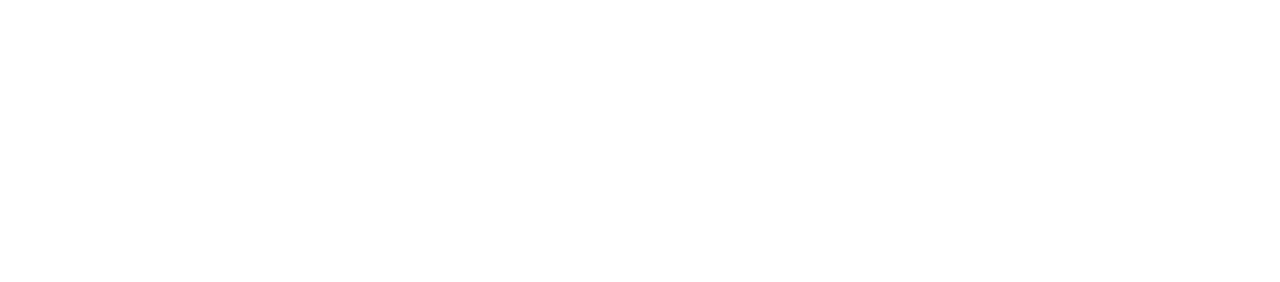
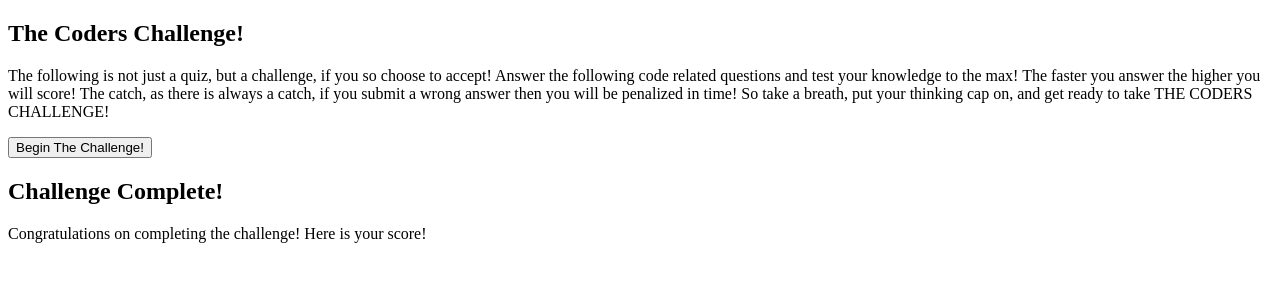
Before and after one commit to tbsanders5/codingquiz, a plain HTML site: page index.html in a window 1280 px wide. Drawn offline with Linux system fonts and the light colour scheme.

Commit message:
wrote HTML index file

```diff
--- a/index.html
+++ b/index.html
@@ -6,6 +6,26 @@
     <title>Coding Quiz</title>
 </head>
 <body>
+    <main class="container">
+        <section id="first-page" class="begin">
+        <h1>The Coders Challenge!</h1>
+        <p>The following is not just a quiz, but a challenge, if you so choose to accept! Answer the following code related questions and test your knowledge to the max! The faster you answer the higher you will score! The catch, as there is always a catch, if you submit a wrong answer then you will be penalized in time! So take a breath, put your thinking cap on, and get ready to take THE CODERS CHALLENGE!
+        </p>
+        <button id="begin">Begin The Challenge!</button>
+    </section>
+
+        <section id="question">
+            <h2 id="current-question"></h2>
+            <div id="user-choices"></div>
+        </section>
+
+        <section id="end-quiz">
+            <h2>Challenge Complete!</h2>
+            <p>Congratulations on completing the challenge! Here is your score!
+            </p>
+        </section>
+
+    </main>
 
 </body>
 </html>
```
